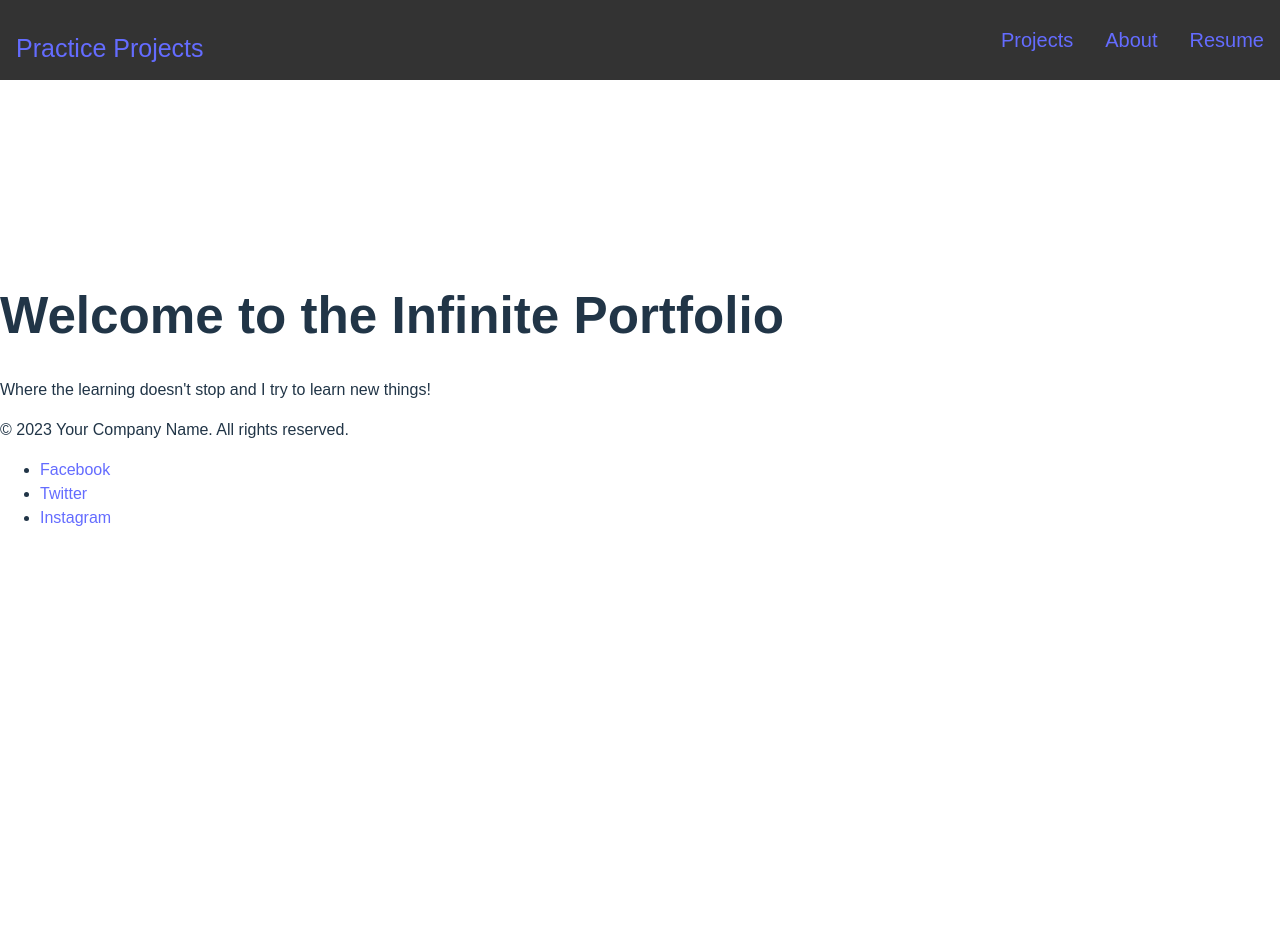
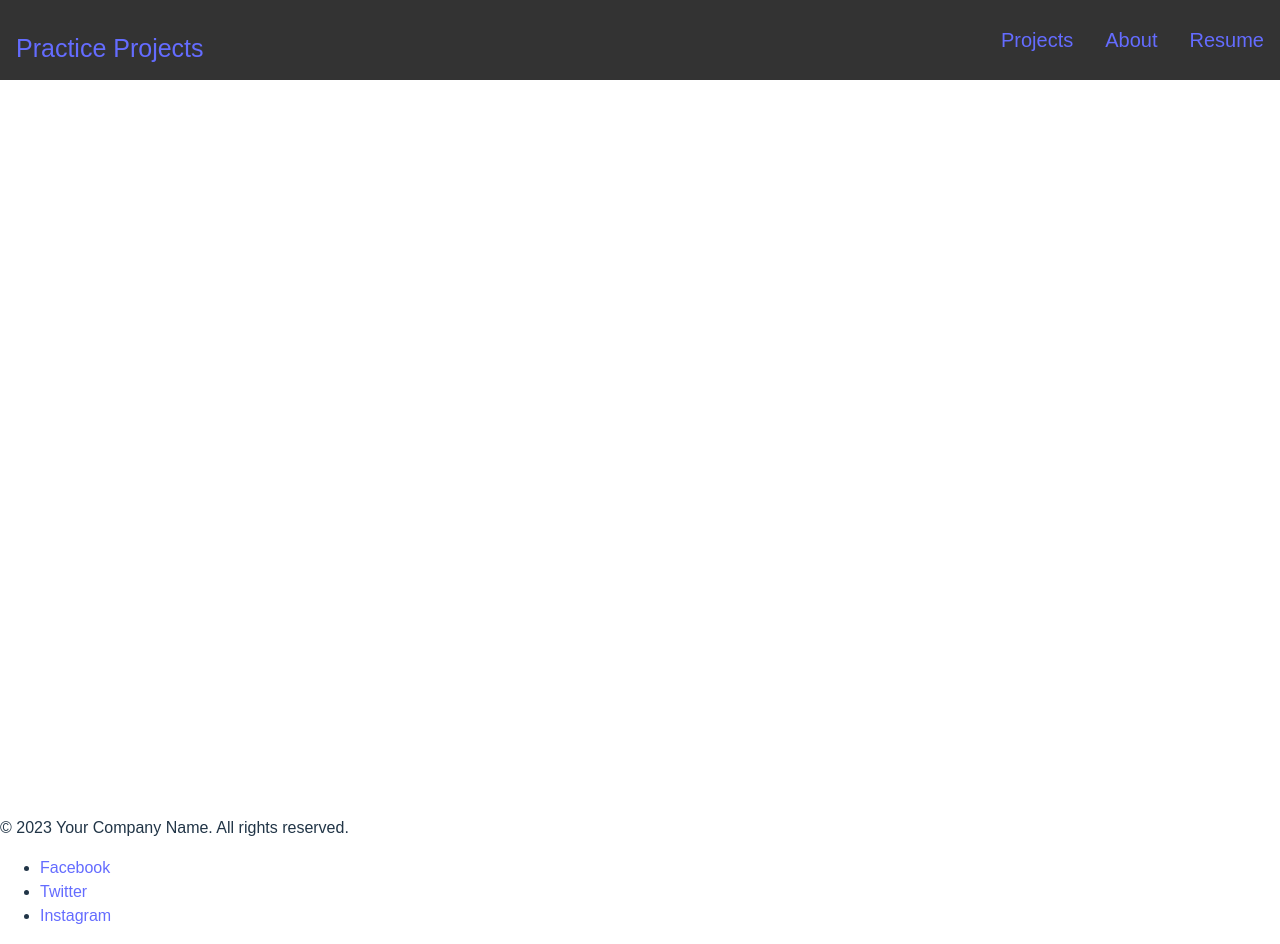
Before and after one commit to NomadRiding/ThePracticeFiles, a React (Vite) app: page / in a window 1280 px wide. Before the commit the page ends 800 px from the top, so only its background shows below. Built offline with nearby package versions, Linux system fonts and the light colour scheme.

Commit message:
adjust css

```diff
--- a/src/App.css
+++ b/src/App.css
@@ -1,3 +1,5 @@
 body {
   font-family: "Arial", sans-serif !important; /* Use a clean, web-safe font */
+  margin: 0;
+  padding: 0;
 }
--- a/src/HeroText.css
+++ b/src/HeroText.css
@@ -0,0 +1,8 @@
+.hero-text {
+  position: absolute;
+  top: 25%;
+  left: 35%;
+  transform: translate(-50%, -50%);
+  text-align: left;
+  color: white;
+}
--- a/src/HeroText.jsx
+++ b/src/HeroText.jsx
@@ -1,4 +1,5 @@
 import React from "react"
+import "./HeroText.css"
 
 function HeroText() {
   return (
--- a/src/HomePage/HomePage.css
+++ b/src/HomePage/HomePage.css
@@ -0,0 +1,9 @@
+.home-page {
+  display: flex;
+  flex-direction: column;
+  align-items: center;
+  justify-content: center;
+  height: 100vh;
+  padding: 0 20px;
+  margin: 0 auto;
+}
--- a/src/HomePage/HomePage.jsx
+++ b/src/HomePage/HomePage.jsx
@@ -1,6 +1,7 @@
 import React from "react"
 import Layout from "../Layout"
 import HeroText from "../HeroText"
+import "./HomePage.css"
 
 function HomePage() {
   return (
--- a/src/Projects.css
+++ b/src/Projects.css
@@ -0,0 +1,7 @@
+.projects-container {
+  display: flex;
+  flex-direction: column;
+  margin-top: 80px;
+  padding: 20px;
+  height: 70vh;
+}
--- a/src/Projects.jsx
+++ b/src/Projects.jsx
@@ -1,5 +1,6 @@
 import React from "react"
 import Layout from "./Layout"
+import "./Projects.css"
 
 function Projects() {
   return (
```
